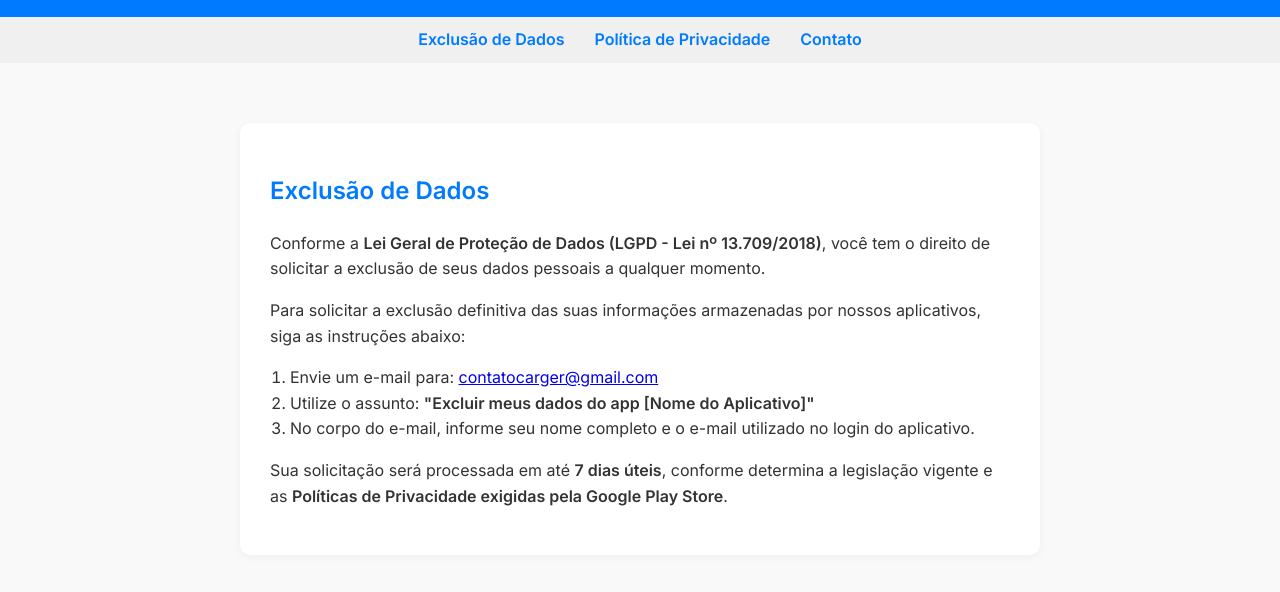
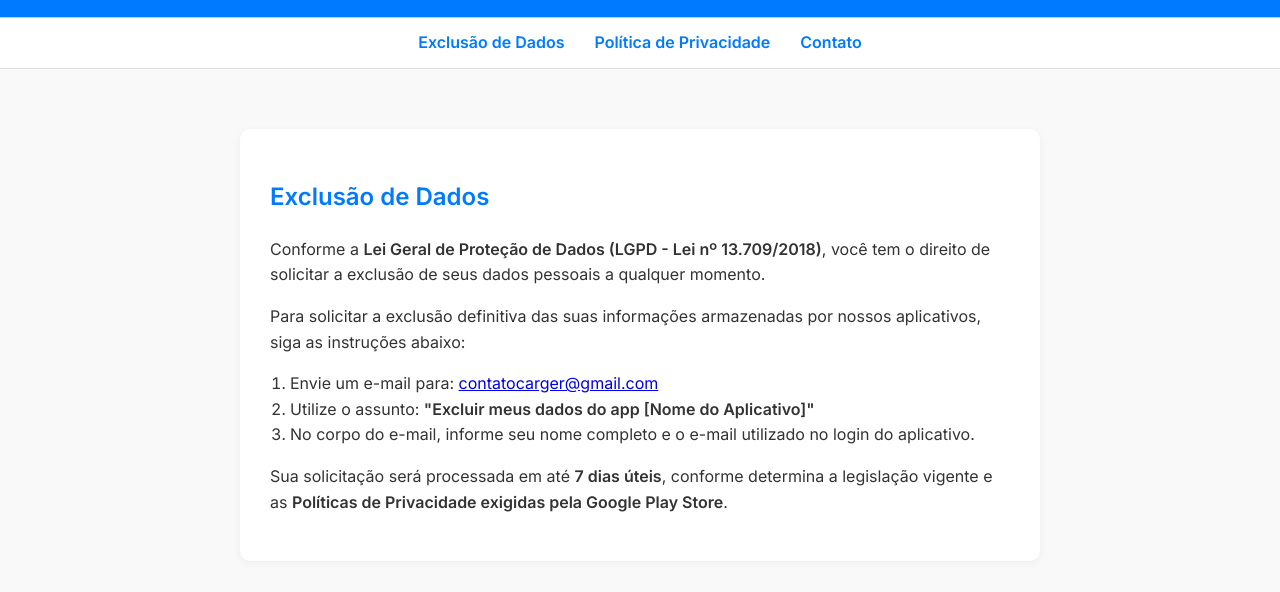
Before and after one commit to CGermanno/Exclus-o-de-dados, a plain HTML site: page index.html in a window 1280 px wide. Shown: the part 175-767 px from the top of the page. Drawn offline with Linux system fonts and the light colour scheme.

Commit message:
Update style.css
att3

```diff
--- a/style.css
+++ b/style.css
@@ -18,6 +18,8 @@ header {
   color: white;
   padding: 40px 0 20px;
   text-align: center;
+  border-bottom: 1px solid #ccc;
+  box-shadow: 0 2px 6px rgba(0, 0, 0, 0.05);
 }
 
 header h1 {
@@ -33,19 +35,22 @@ header p {
 .nav {
   display: flex;
   justify-content: center;
-  background-color: #f0f0f0;
-  padding: 10px 0;
   gap: 30px;
+  background-color: #ffffff;
+  padding: 12px 0;
+  border-bottom: 1px solid #e0e0e0;
 }
 
 .nav a {
   text-decoration: none;
   color: #007bff;
   font-weight: 600;
+  transition: color 0.2s;
 }
 
 .nav a:hover {
   text-decoration: underline;
+  color: #0056b3;
 }
 
 main section {
```
